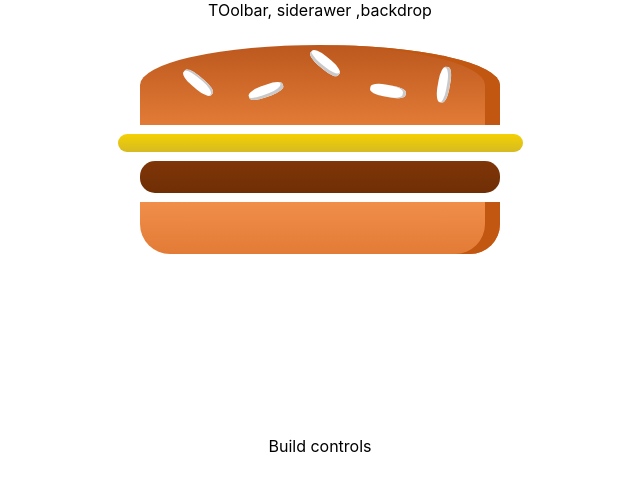
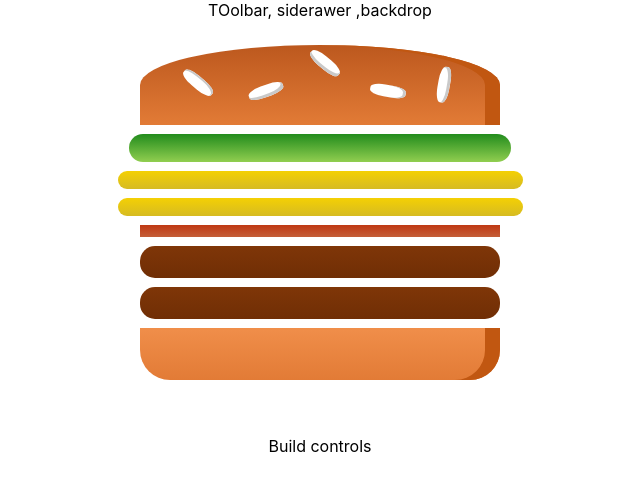
Before and after one commit to Abuu001/React-Burger-builder, a React (Create React App) app: page / in a window 1280 px wide. Shown: the top 490 px of the page, without its empty margins (320-960 px from the left). Built offline with nearby package versions, Linux system fonts and the light colour scheme.

Commit message:
Added statte and props

```diff
--- a/src/components/Burger/Burger.js
+++ b/src/components/Burger/Burger.js
@@ -3,11 +3,17 @@
 import BurgerIngredient from "./BurgerIngredients/BurgerIngredient"
 
 function Burger(props) {
+    const transformedIngredients =Object.keys(props.ingredients)
+    .map(igKey=>{
+        return[...Array(props.ingredients[igKey])].map((_,index) =>{
+            return (<BurgerIngredient  key={igKey + index} type={igKey}/>)
+        })
+})
+    console.log(transformedIngredients);
 return (
     <div className="Burger">
             <BurgerIngredient  type="bread-top"/>
-            <BurgerIngredient  type="cheese"/>
-            <BurgerIngredient  type="meat"/>
+                {transformedIngredients}
             <BurgerIngredient  type="bread-bottom"/>
     </div>
     )
--- a/src/containers/Burger Builder/BurgerBuilder.js
+++ b/src/containers/Burger Builder/BurgerBuilder.js
@@ -6,14 +6,18 @@
     constructor(props) {
         super(props)
         this.state = {
-
+            ingredients : {
+                salad: 1,
+                cheese : 2 ,
+                bacon : 1,
+                meat : 2
+            }
         }
     }
-
     render() {
         return (
             <Aux>
-                <Burger />
+                <Burger  ingredients={this.state.ingredients}/>
                 <div>Build controls</div>
             </Aux>
         )
```
